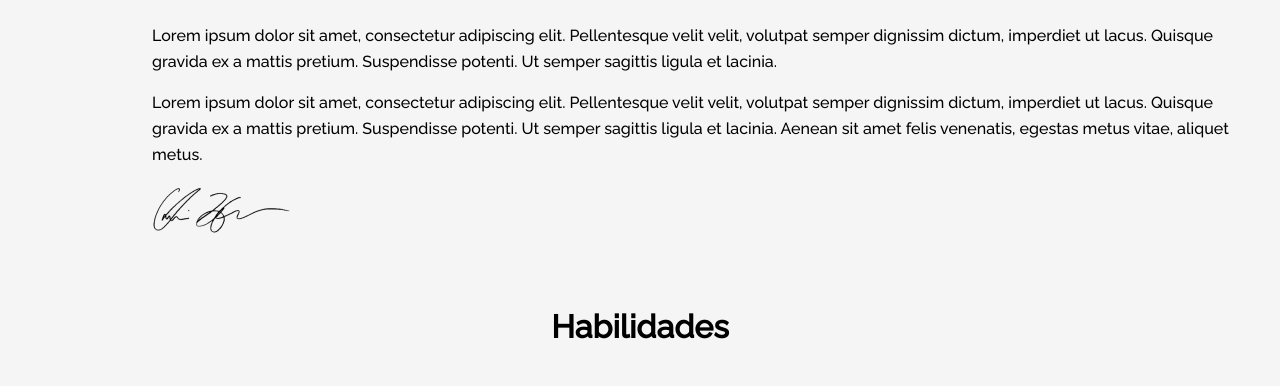
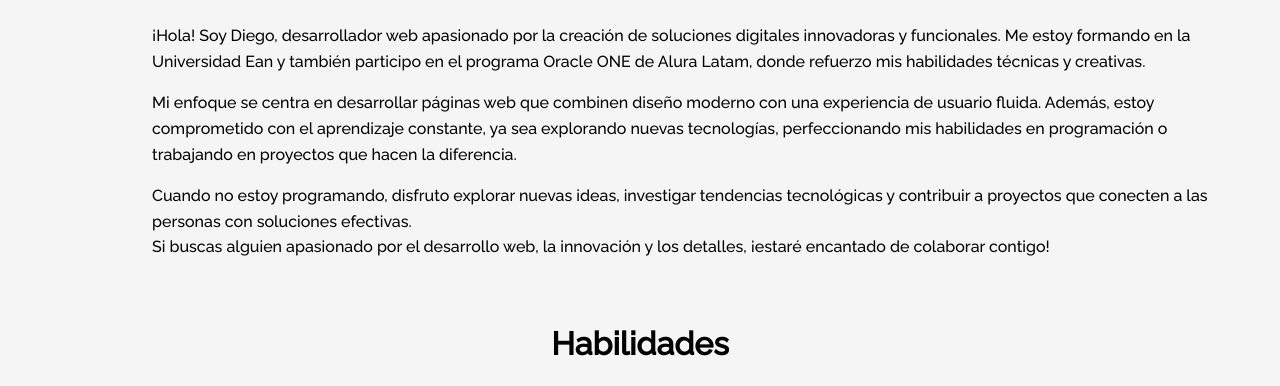
Before and after one commit to alejandro26gonzalez/Mi-Portafolio, a plain HTML site: page index.html in a window 1280 px wide. Shown: the part 589-975 px from the top of the page. Drawn offline with Linux system fonts and the light colour scheme.

Commit message:
Update index.html

```diff
--- a/index.html
+++ b/index.html
@@ -10,10 +10,11 @@
     <!-- Fuente del Proyecto Raleway -->
     <link href="https://fonts.googleapis.com/css2?family=Raleway:wght@500&display=swap" rel="stylesheet">
     <title>Mi Portafolio</title>
+    <link rel="icon" type="image/png" href="assets/sol.png">
 </head>
 
 <body>
-    <!-- Menú -->
+    <!-- MENÚ -->
     <header class="cabecera">
         <span class="cabecera__titulo">Diego Alejandro Gonzalez</span>
         <nav class="navegacion">
@@ -23,12 +24,11 @@
                 <li class="navegacion__elemento esconder"><a href="#aficiones">Aficiones</a></li>
                 <li class="navegacion__elemento esconder"><a href="#formacion">Formación</a></li>
                 <li class="navegacion__elemento esconder"><a href="#proyectos">Proyectos</a></li>
-                <li class="navegacion__elemento correo"><a href="diegoalejandrogonzalez66@gmail.com">diegoalejandrogonzalez66@gmail.com</a></li>
+                <li class="navegacion__elemento correo"><a href="mailto:diegoalejandrogonzalez66@gmail.com">diegoalejandrogonzalez66@gmail.com</a></li>
             </ul>
         </nav>
     </header>
-
-    <!-- Sección de Presentación -->
+    <!-- PRESENTACION -->
     <section class="presentacion">
         <div class="presentacion__contenedor">
             <h2 class="presentacion__titulo">Hola, mi nombre es Diego y construyo páginas web</h2>
@@ -42,17 +42,14 @@
         </div>
         <img class="presentacion__foto" src="assets/image_perfil.jpg" alt="Foto de perfil">
     </section>
-
-    <!-- Sección sobre mí -->
+    <!-- SECCIÓN SOBRE MÍ -->
     <section class="sobre-mi" id="sobre-mi">
         <h2 class="sobre-mi__titulo">Sobre mí</h2>
-        <p class="sobre-mi__texto">Lorem ipsum dolor sit amet, consectetur adipiscing elit. Pellentesque velit velit, volutpat semper dignissim dictum, imperdiet ut lacus. Quisque gravida ex a mattis pretium. Suspendisse potenti. Ut semper sagittis ligula et lacinia.</p>
-        <p class="sobre-mi__texto">Lorem ipsum dolor sit amet, consectetur adipiscing elit. Pellentesque velit velit, volutpat semper dignissim dictum, imperdiet ut lacus. Quisque gravida ex a mattis pretium. Suspendisse potenti. Ut semper sagittis ligula et lacinia. Aenean sit amet felis venenatis, egestas metus vitae, aliquet metus.</p>
-        <!-- Firma opcional -->
-        <img class="sobre-mi__firma" src="assets/signature.png" alt="Firma">
+        <p class="sobre-mi__texto">¡Hola! Soy Diego, desarrollador web apasionado por la creación de soluciones digitales innovadoras y funcionales. Me estoy formando en la Universidad Ean y también participo en el programa Oracle ONE de Alura Latam, donde refuerzo mis habilidades técnicas y creativas.</p>
+        <p class="sobre-mi__texto">Mi enfoque se centra en desarrollar páginas web que combinen diseño moderno con una experiencia de usuario fluida. Además, estoy comprometido con el aprendizaje constante, ya sea explorando nuevas tecnologías, perfeccionando mis habilidades en programación o trabajando en proyectos que hacen la diferencia.</p>
+        <p class="sobre-mi__texto">Cuando no estoy programando, disfruto explorar nuevas ideas, investigar tendencias tecnológicas y contribuir a proyectos que conecten a las personas con soluciones efectivas.<br>Si buscas alguien apasionado por el desarrollo web, la innovación y los detalles, ¡estaré encantado de colaborar contigo!</p>
     </section>
-
-    <!-- Sección de Habilidades -->
+    <!-- SECCIÓN DE HABILIDADES -->
     <section class="habilidades" id="habilidades">
         <h2 class="habilidades__titulo">Habilidades</h2>
         <ul class="habilidades__lista">
@@ -82,8 +79,7 @@
             </li>
         </ul>
     </section>
-
-    <!-- Sección de Aficiones -->
+    <!-- SECCIÓN DE AFICIONES -->
     <section class="aficiones" id="aficiones">
         <h2 class="aficiones__titulo">Aficiones</h2>
         <ul class="aficiones__lista">
@@ -113,8 +109,7 @@
             </li>
         </ul>
     </section>
-
-    <!-- Sección de Formación académica -->
+    <!-- SECCIÓN DE FORMACIÓN ACADÉMICA-->
     <section class="formacion" id="formacion">
         <h2 class="formacion__titulo">Formación académica</h2>
         <ul class="formacion__lista">
@@ -148,8 +143,7 @@
             </li>
         </ul>
     </section>
-
-    <!-- Sección de Proyectos -->
+    <!-- SECCIÓN DE PROYECTOS -->
     <section class="proyectos" id="proyectos">
         <h2 class="proyectos__titulo">Experiencia Profesional</h2>
         <div class="proyectos__contenedor uno">
@@ -175,8 +169,7 @@
             <img class="imagen__proyecto imagen_dos" src="assets/forca2_print.png" alt="imagen de juego de ahorcado hecho con html, JS y CSS">
         </div>
     </section>
-
-    <!-- Sección de Contacto -->
+    <!-- SECCIÓN DE CONTACTO -->
     <section class="contacto" id="contacto">
         <div class="contacto__container">
             <h2 class="contacto__titulo">Contacto</h2>
@@ -191,6 +184,7 @@
         </div>
         <img alt="imagen de un telefono simbolizando el contact" src="assets/telephone_picture.png" class="contact__logo">
     </section>
+    <!-- -- FOOTER -- -->
     <footer>Desarrollado por Diego Alejandro Gonzalez<br>2024</footer>
 </body>
     <script src="script.js"></script>
```
